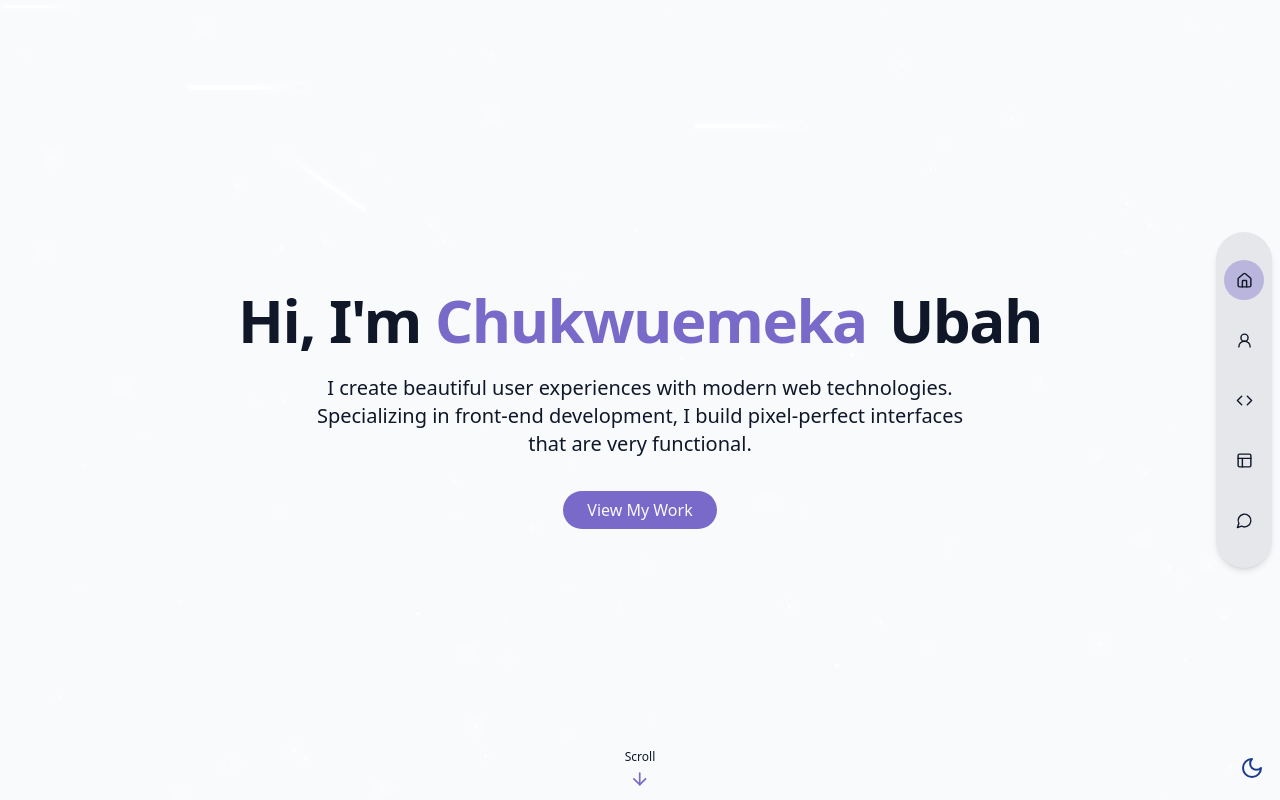
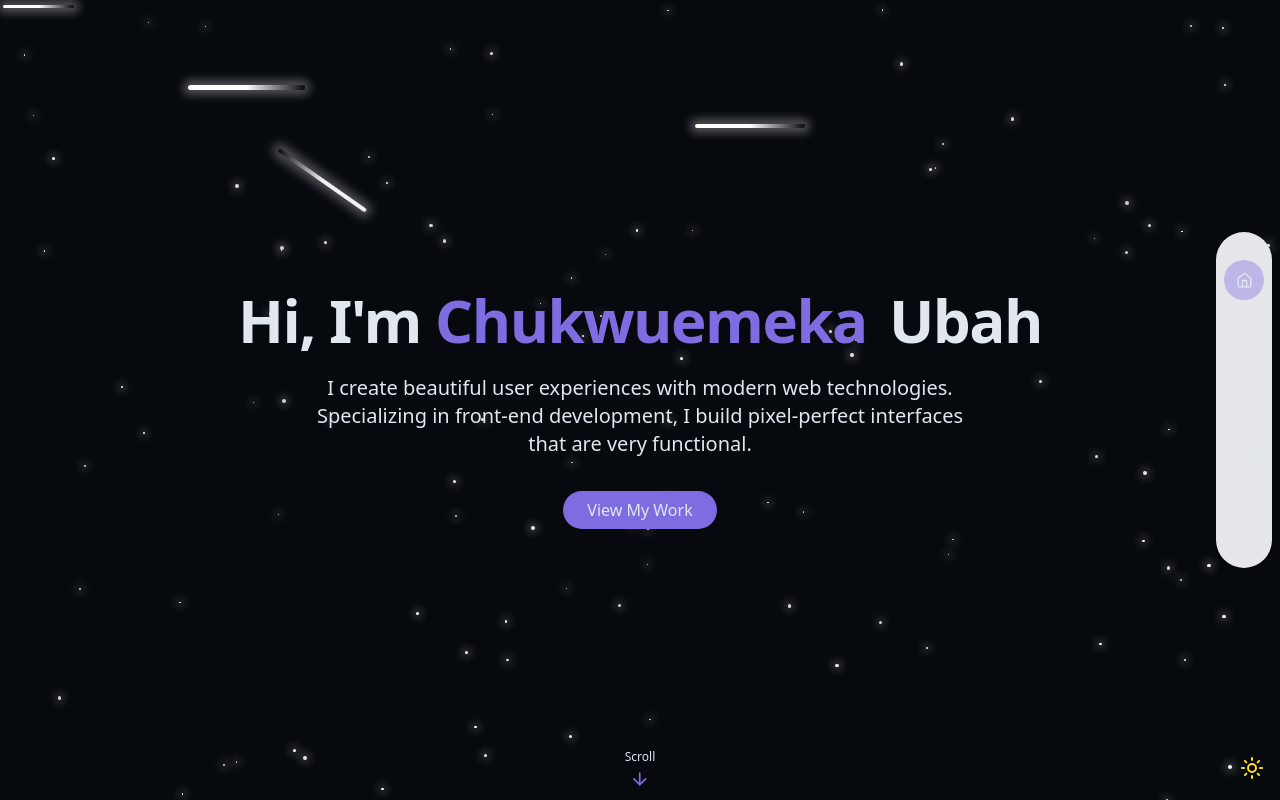
Before and after one commit to dharnnyel/personal-portfolio, a React (Vite) app: page / in a window 1280 px wide. Shown: the top 800 px of the page. Built offline with nearby package versions, Linux system fonts and the light colour scheme.

Commit message:
fix html title and theme bug

```diff
--- a/index.html
+++ b/index.html
@@ -5,7 +5,7 @@
     <link rel="icon" type="image/svg+xml" href="/vite.svg" />
     <link rel="stylesheet" href="src/index.css" />
     <meta name="viewport" content="width=device-width, initial-scale=1.0" />
-    <title>Vite + React + TS</title>
+    <title>Ubah Chukwuemeka - Frontend Developer</title>
   </head>
   <body>
     <div id="root"></div>
--- a/src/components/ThemeToggle.tsx
+++ b/src/components/ThemeToggle.tsx
@@ -7,11 +7,13 @@ const ThemeToggle = () => {
 
 	useEffect(() => {
 		const storedTheme = localStorage.getItem('theme');
-		if (storedTheme === 'dark') {
+		if (storedTheme === 'dark' || !storedTheme) {
 			setIsDarkMode(true);
 			document.documentElement.classList.add('dark');
+			localStorage.setItem('theme', 'dark');
 		} else {
 			setIsDarkMode(false);
+			document.documentElement.classList.remove('dark');
 			localStorage.setItem('theme', 'light');
 		}
 	}, []);
```
